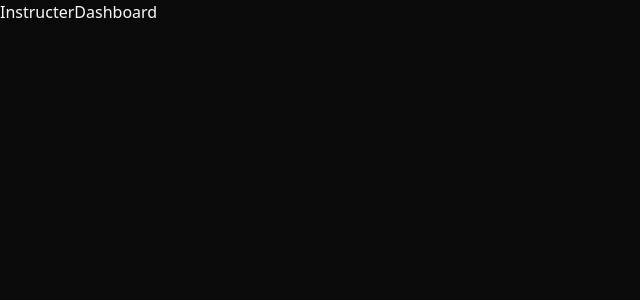
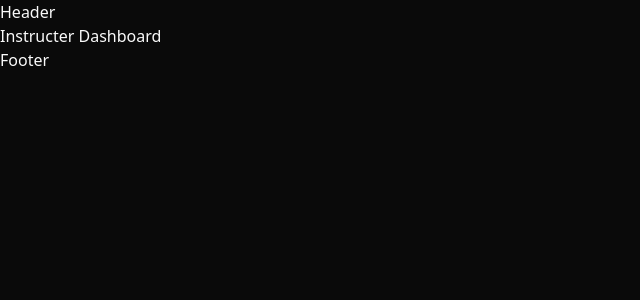
Before and after one commit to safeer997/Mern_Attendence_project, a React (Vite) app in the folder frontend/: page /instructer in a window 1280 px wide. Shown: the top 300 px of the page, without its empty margins (0-640 px from the left). Built offline with nearby package versions, Linux system fonts and the light colour scheme.

Commit message:
add header || add footer and bug fixes

```diff
--- a/frontend/src/pages/InstructerDashboard.tsx
+++ b/frontend/src/pages/InstructerDashboard.tsx
@@ -1,8 +1,15 @@
+import Footer from '@/uiComponents/Footer';
+import Header from '@/uiComponents/Header';
+import React from 'react'
 
 const InstructerDashboard = () => {
   return (
-    <div>InstructerDashboard</div>
+    <>
+    <Header/>
+    <div className="container">Instructer Dashboard</div>
+    <Footer/>
+    </>
   )
 }
 
-export default InstructerDashboard
+export default InstructerDashboard ;
--- a/frontend/src/pages/Login.tsx
+++ b/frontend/src/pages/Login.tsx
@@ -36,9 +36,15 @@ const Login = () => {
   const onSubmit = async (data) => {
     try {
       const response = await loginUser(data.phoneNumber, data.password);
+      console.log(response);
 
-      if (response?.data?.success) {
-        navigate('/dashboard');
+      if (response?.data?.success && response?.data?.role === 'student') {
+        navigate('/student');
+      } else if (
+        response?.data?.success &&
+        response?.data?.role === 'instructor'
+      ) {
+        navigate('/instructer');
       } else {
         setErrorMessage(response?.data?.message);
         setInvalidCredentialsMessage(true);
--- a/frontend/src/pages/Signup.tsx
+++ b/frontend/src/pages/Signup.tsx
@@ -45,10 +45,7 @@ const Signup = () => {
   const onSubmit = async (data) => {
     try {
       const response = await signupUser(data);
-      console.log('response :', response);
-      console.log('form data :', data);
       if (response?.data?.success === true && data?.role === 'student') {
-        console.log('if');
         navigate('/student');
       } else if (
         response?.data?.success === true &&
--- a/frontend/src/pages/StudentDashboard.tsx
+++ b/frontend/src/pages/StudentDashboard.tsx
@@ -1,9 +1,5 @@
+const StudentDashboard = () => {
+  return <div>StudentDashboard</div>;
+};
 
-
-const StudentDashboard = () => {
-  return (
-    <div>StudentDashboard</div>
-  )
-}
-
-export default StudentDashboard
+export default StudentDashboard;
--- /dev/null
+++ b/frontend/src/uiComponents/Footer.tsx
@@ -0,0 +1,8 @@
+
+const Footer = () => {
+  return (
+    <div>Footer</div>
+  )
+}
+
+export default Footer
--- /dev/null
+++ b/frontend/src/uiComponents/Header.tsx
@@ -0,0 +1,8 @@
+
+const Header = () => {
+  return (
+    <div>Header</div>
+  )
+}
+
+export default Header
```
